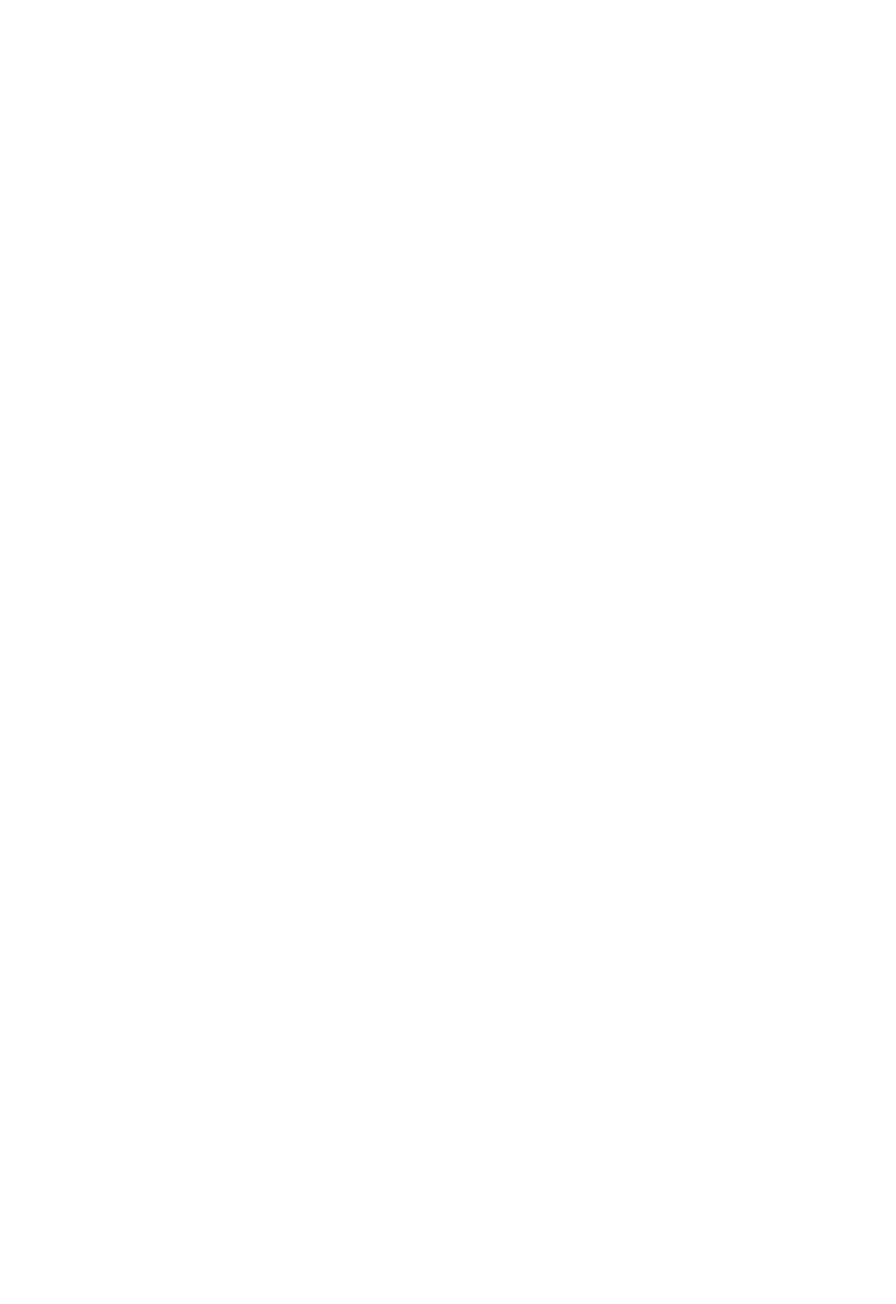
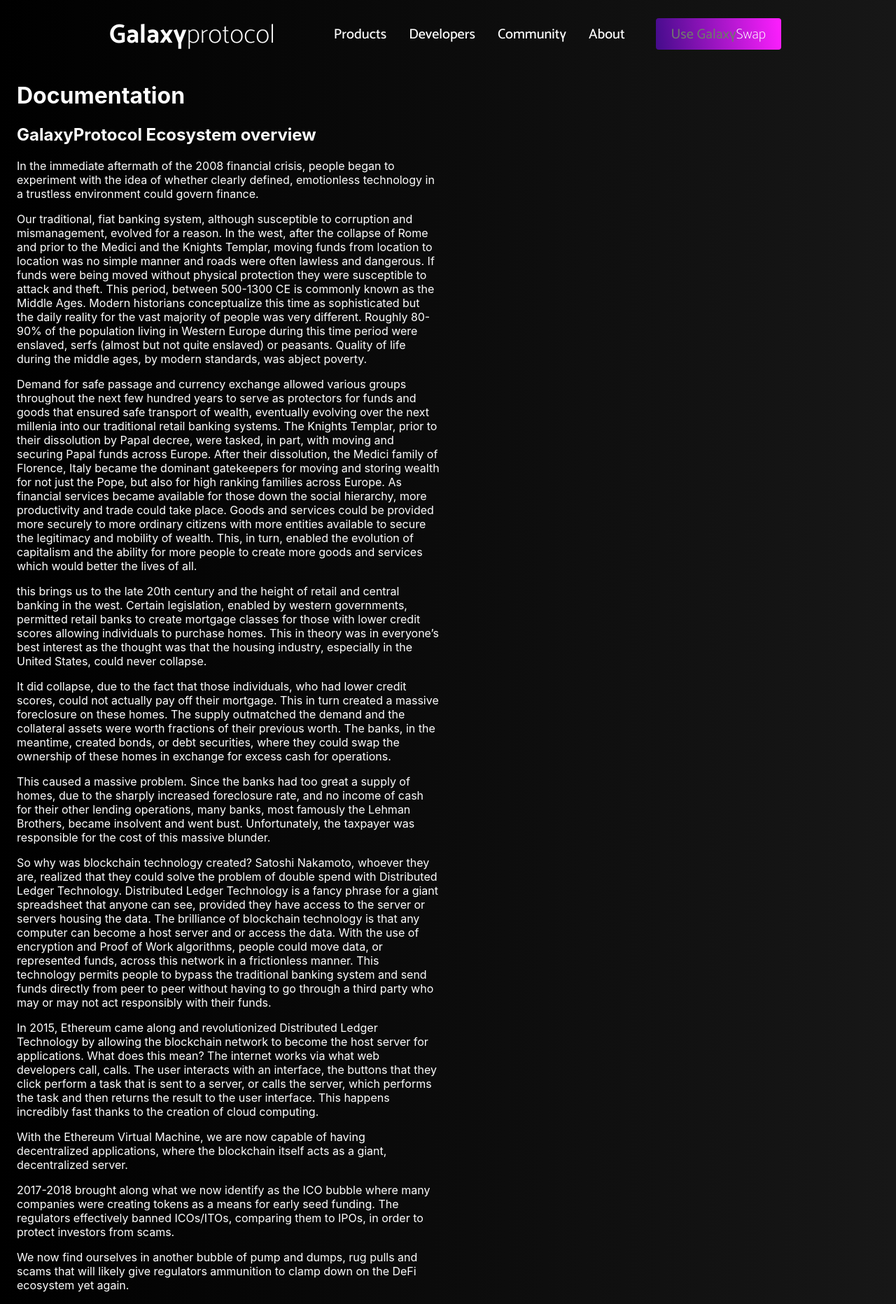
Before and after one commit to HustinKava/GalaxyProtocol, a React (Create React App) app: page /Documentation in a window 1280 px wide. Shown: the top 1864 px of the page at 70% size. Before the commit the page ends 800 px from the top, so only its background shows below. Built offline with nearby package versions, Linux system fonts and the light colour scheme.

Commit message:
copy and structure added to documentation page

```diff
--- a/src/App.js
+++ b/src/App.js
@@ -4,6 +4,7 @@
 import PositionDetails from './Pages/PositionDetails.js'
 import GPEcosystem from './Pages/GPEcosystem.js'
 import FAQ from './Pages/FAQ.js'
+import Documentation from './Pages/Documentation.js'
 
 function App() {
   return (
@@ -14,6 +15,7 @@
         <Route exact path="/PositionDetails" component={PositionDetails} />
         <Route exact path="/GPEcosystem" component={GPEcosystem} />
         <Route exact path="/FAQ" component={FAQ} />
+        <Route exact path="/Documentation" component={Documentation} />
       </Switch>
     </Router>
 
--- a/src/Pages/Documentation.js
+++ b/src/Pages/Documentation.js
@@ -1,9 +1,47 @@
 import React from 'react'
+import Navbar from '../Components/Navbar/Navbar';
+import Footer from '../Components/Footer';
+import { Container, Grid } from '@material-ui/core';
 
 const Documentation = () => {
     return (
-        <div>
+        <div className='background'>
+            <Navbar />
+            <Container fluid>
+                <Grid container spacing={3}>
+                    <Grid item xs={12} md={6}>
+                        <h1>Documentation</h1>
+                        <h2>GalaxyProtocol Ecosystem overview</h2>
+                        <p>In the immediate aftermath of the 2008 financial crisis, people began to experiment with the idea of whether clearly defined, emotionless technology in a trustless environment could govern finance. </p>
 
+                        <p>Our traditional, fiat banking system, although susceptible to corruption and mismanagement, evolved for a reason. In the west, after the collapse of Rome and prior to the Medici and the Knights Templar, moving funds from location to location was no simple manner and roads were often lawless and dangerous. If funds were being moved without physical protection they were susceptible to attack and theft. This period, between 500-1300 CE is commonly known as the Middle Ages. Modern historians conceptualize this time as sophisticated but the daily reality for the vast majority of people was very different. Roughly 80-90% of the population living in Western Europe during this time period were enslaved, serfs (almost but not quite enslaved) or peasants. Quality of life during the middle ages, by modern standards, was abject poverty.
+                                </p>
+                        <p>Demand for safe passage and currency exchange allowed various groups throughout the next few hundred years to serve as protectors for funds and goods that ensured safe transport of wealth, eventually evolving over the next millenia into our traditional retail banking systems. The Knights Templar, prior to their dissolution by Papal decree, were tasked, in part, with moving and securing Papal funds across Europe. After their dissolution, the Medici family of Florence, Italy became the dominant gatekeepers for moving and storing wealth for not just the Pope, but also for high ranking families across Europe. As financial services became available for those down the social hierarchy, more productivity and trade could take place. Goods and services could be provided more securely to more ordinary citizens with more entities available to secure the legitimacy and mobility of wealth. This, in turn, enabled the evolution of capitalism and the ability for more people to create more goods and services which would better the lives of all.
+                                    </p>
+                        <p>this brings us to the late 20th century and the height of retail and central banking in the west. Certain legislation, enabled by western governments, permitted retail banks to create mortgage classes for those with lower credit scores allowing individuals to purchase homes. This in theory was in everyone’s best interest as the thought was that the housing industry, especially in the United States, could never collapse.
+                                        </p>
+                        <p>It did collapse, due to the fact that those individuals, who had lower credit scores, could not actually pay off their mortgage. This in turn created a massive foreclosure on these homes. The supply outmatched the demand and the collateral assets were worth fractions of their previous worth. The banks, in the meantime, created bonds, or debt securities, where they could swap the ownership of these homes in exchange for excess cash for operations.
+                                            </p>
+                        <p>This caused a massive problem. Since the banks had too great a supply of homes, due to the sharply increased foreclosure rate, and no income of cash for their other lending operations, many banks, most famously the Lehman Brothers, became insolvent and went bust. Unfortunately, the taxpayer was responsible for the cost of this massive blunder.
+                                                </p>
+                        <p>So why was blockchain technology created? Satoshi Nakamoto, whoever they are, realized that they could solve the problem of double spend with Distributed Ledger Technology. Distributed Ledger Technology is a fancy phrase for a giant spreadsheet that anyone can see, provided they have access to the server or servers housing the data. The brilliance of blockchain technology is that any computer can become a host server and or access the data. With the use of encryption and Proof of Work algorithms, people could move data, or represented funds, across this network in a frictionless manner. This technology permits people to bypass the traditional banking system and send funds directly from peer to peer without having to go through a third party who may or may not act responsibly with their funds.
+                                                    </p>
+                        <p>In 2015, Ethereum came along and revolutionized Distributed Ledger Technology by allowing the blockchain network to become the host server for applications. What does this mean? The internet works via what web developers call, calls. The user interacts with an interface, the buttons that they click perform a task that is sent to a server, or calls the server, which performs the task and then returns the result to the user interface. This happens incredibly fast thanks to the creation of cloud computing.
+                                                        </p>
+                        <p>With the Ethereum Virtual Machine, we are now capable of having decentralized applications, where the blockchain itself acts as a giant, decentralized server.
+                                                            </p>
+                        <p>2017-2018 brought along what we now identify as the ICO bubble where many companies were creating tokens as a means for early seed funding. The regulators effectively banned ICOs/ITOs, comparing them to IPOs, in order to protect investors from scams.
+                                                            </p>
+                        <p> We now find ourselves in another bubble of pump and dumps, rug pulls and scams that will likely give regulators ammunition to clamp down on the DeFi ecosystem yet again.</p>
+                        <p> Every system, including DeFi, is susceptible to corruption, mismanagement and decay because the human race has the proclivity for greed, betrayal and narcissism as well as for good, benevolence and altruism.
+                                                                </p>
+                        <p> At GalaxyProtocol, we have asked ourselves if complete decentralization without trust is actually a viable solution for the long term. Hiding behind a wall of anonymity in a completely decentralized, trustless ecosystem causes inherent distrust and permits scammers and thieves to take advantage of those who would like to simply try to earn incredible returns as quickly as possible. The dark side of DeFi can be akin to thieves attacking poor travelers to steal their gold in the European Medieval Age.</p>                                                                 <p> How are we trying to solve this fundamental problem in DeFi? The developers at GalaxyProtocol made the choice to break the wall of anonymity and go through the regulatory hoops in order to create more trust in this trustless ecosystem. We believe in accountability. We see our community as real people, not just wallet addresses. We believe that changing lives and making money together is better than making money on one’s own and certainly better than making money through deception. Everything that we do, we do with honesty and integrity. We own up to our mistakes and shortcomings by listening to our vocal and wonderful community. We would like to achieve greatness for as many people as possible, not just ourselves. Going forward, we will always stay true to our goal of building trust in this trustless ecosystem.</p>
+                    </Grid>
+
+
+                </Grid>
+            </Container>
+            <Footer />
         </div>
     )
 }
```
